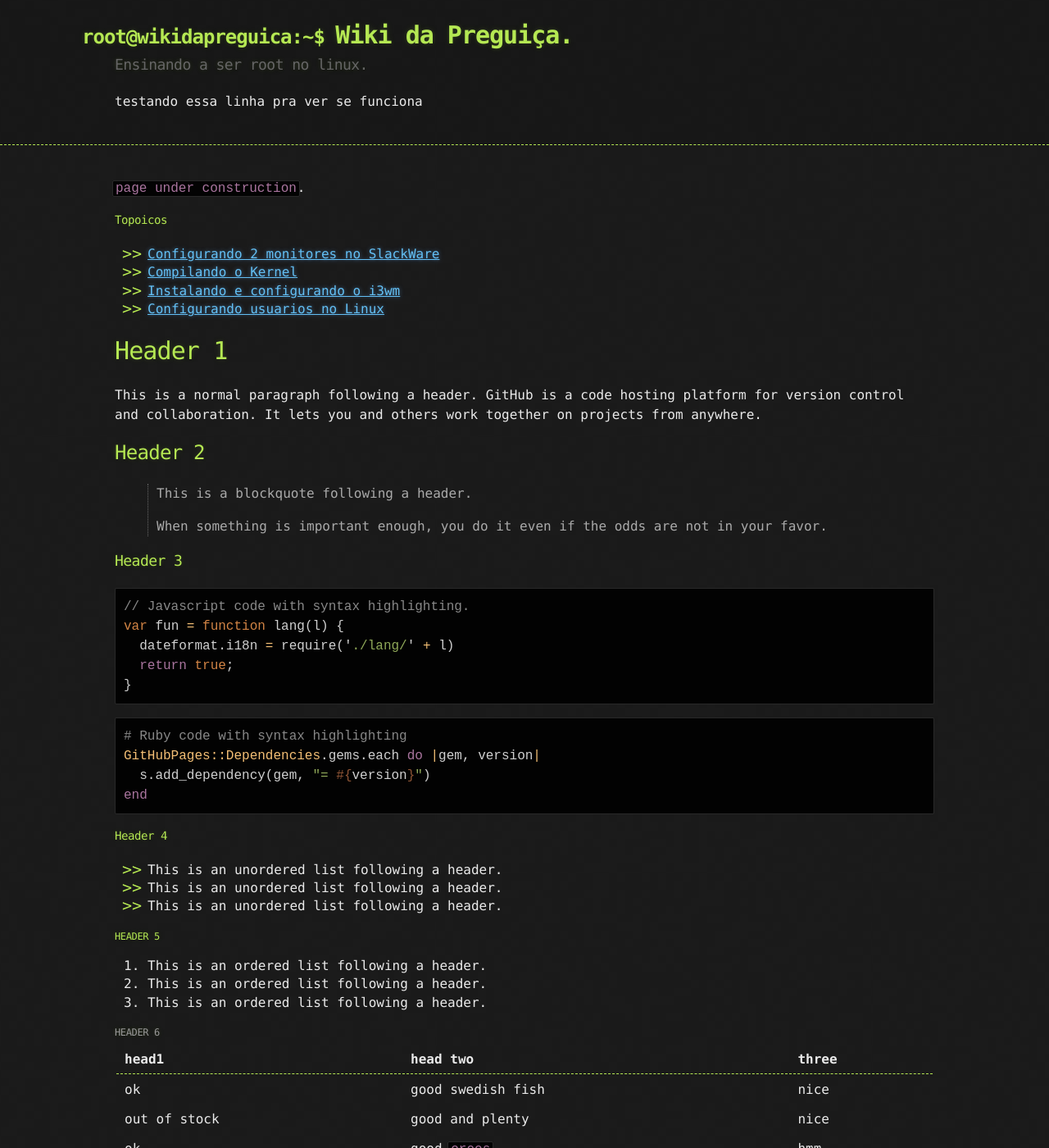
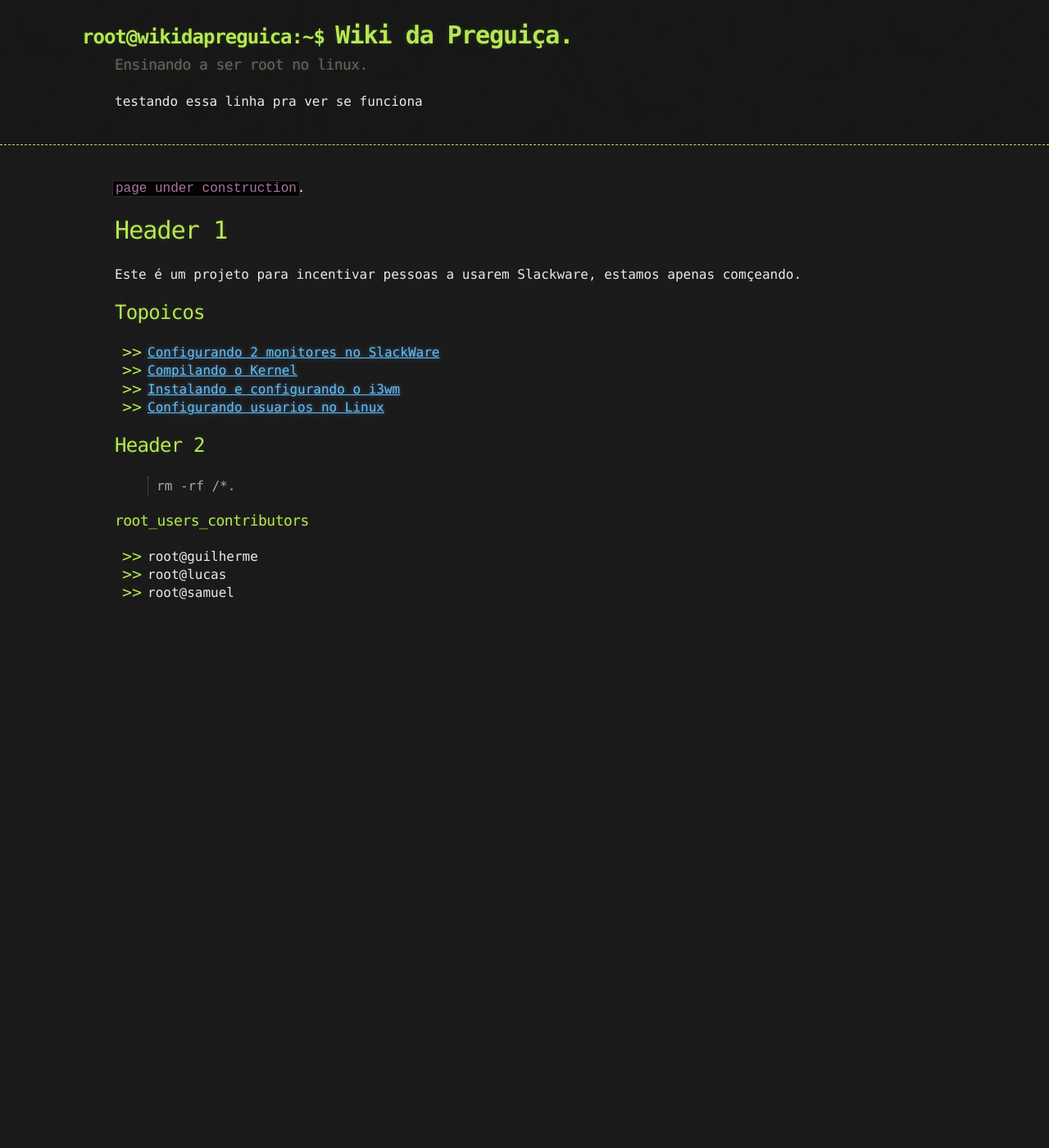
Before and after one commit to lfontesc/wikidapreguica, a Jekyll site: the page built from index.md, in a window 1280 px wide and 1400 px high. Shown: the whole window at 82% size. Built offline with Jekyll 4.4.1, drawn with Linux system fonts in a browser that asks for light colours; some of the changed text lies outside the part shown.

Commit message:
agora vai começar

````diff
--- a/index.md
+++ b/index.md
@@ -4,121 +4,23 @@ layout: default
 
 `page under construction`.
 
-#### Topoicos
+# Header 1
+
+Este é um projeto para incentivar pessoas a usarem Slackware, estamos apenas comçeando.
+
+## Topoicos
 
 * [Configurando 2 monitores no SlackWare](./teste.md)
 * [Compilando o Kernel](./teste.md)
 * [Instalando e configurando o i3wm ](./teste.md)
 * [Configurando usuarios no Linux](./teste.md)
 
-# Header 1
-
-This is a normal paragraph following a header. GitHub is a code hosting platform for version control and collaboration. It lets you and others work together on projects from anywhere.
-
 ## Header 2
 
-> This is a blockquote following a header.
->
-> When something is important enough, you do it even if the odds are not in your favor.
-
-### Header 3
-
-```js
-// Javascript code with syntax highlighting.
-var fun = function lang(l) {
-  dateformat.i18n = require('./lang/' + l)
-  return true;
-}
-```
-
-```ruby
-# Ruby code with syntax highlighting
-GitHubPages::Dependencies.gems.each do |gem, version|
-  s.add_dependency(gem, "= #{version}")
-end
-```
-
-#### Header 4
-
-*   This is an unordered list following a header.
-*   This is an unordered list following a header.
-*   This is an unordered list following a header.
-
-##### Header 5
-
-1.  This is an ordered list following a header.
-2.  This is an ordered list following a header.
-3.  This is an ordered list following a header.
-
-###### Header 6
-
-| head1        | head two          | three |
-|:-------------|:------------------|:------|
-| ok           | good swedish fish | nice  |
-| out of stock | good and plenty   | nice  |
-| ok           | good `oreos`      | hmm   |
-| ok           | good `zoute` drop | yumm  |
-
-### There's a horizontal rule below this.
-
-* * *
-
-### Here is an unordered list:
-
-*   Item foo
-*   Item bar
-*   Item baz
-*   Item zip
-
-### And an ordered list:
-
-1.  Item one
-1.  Item two
-1.  Item three
-1.  Item four
-
-### And a nested list:
-
-- level 1 item
-  - level 2 item
-  - level 2 item
-    - level 3 item
-    - level 3 item
-- level 1 item
-  - level 2 item
-  - level 2 item
-  - level 2 item
-- level 1 item
-  - level 2 item
-  - level 2 item
-- level 1 item
-
-### Small image
-
-![Octocat](https://assets-cdn.github.com/images/icons/emoji/octocat.png)
-
-### Large image
-
-![Branching](https://guides.github.com/activities/hello-world/branching.png)
+> rm -rf /*.
 
 
-### Definition lists can be used with HTML syntax.
-
-<dl>
-<dt>Name</dt>
-<dd>Godzilla</dd>
-<dt>Born</dt>
-<dd>1952</dd>
-<dt>Birthplace</dt>
-<dd>Japan</dd>
-<dt>Color</dt>
-<dd>Green</dd>
-</dl>
-
-```
-Long, single-line code blocks should not wrap. They should horizontally scroll if they are too long. This line should be long enough to demonstrate this.
-```
-
-```
-The final element.
-```
+### root_users_contributors
+* root@guilherme
+* root@lucas
+* root@samuel
````
